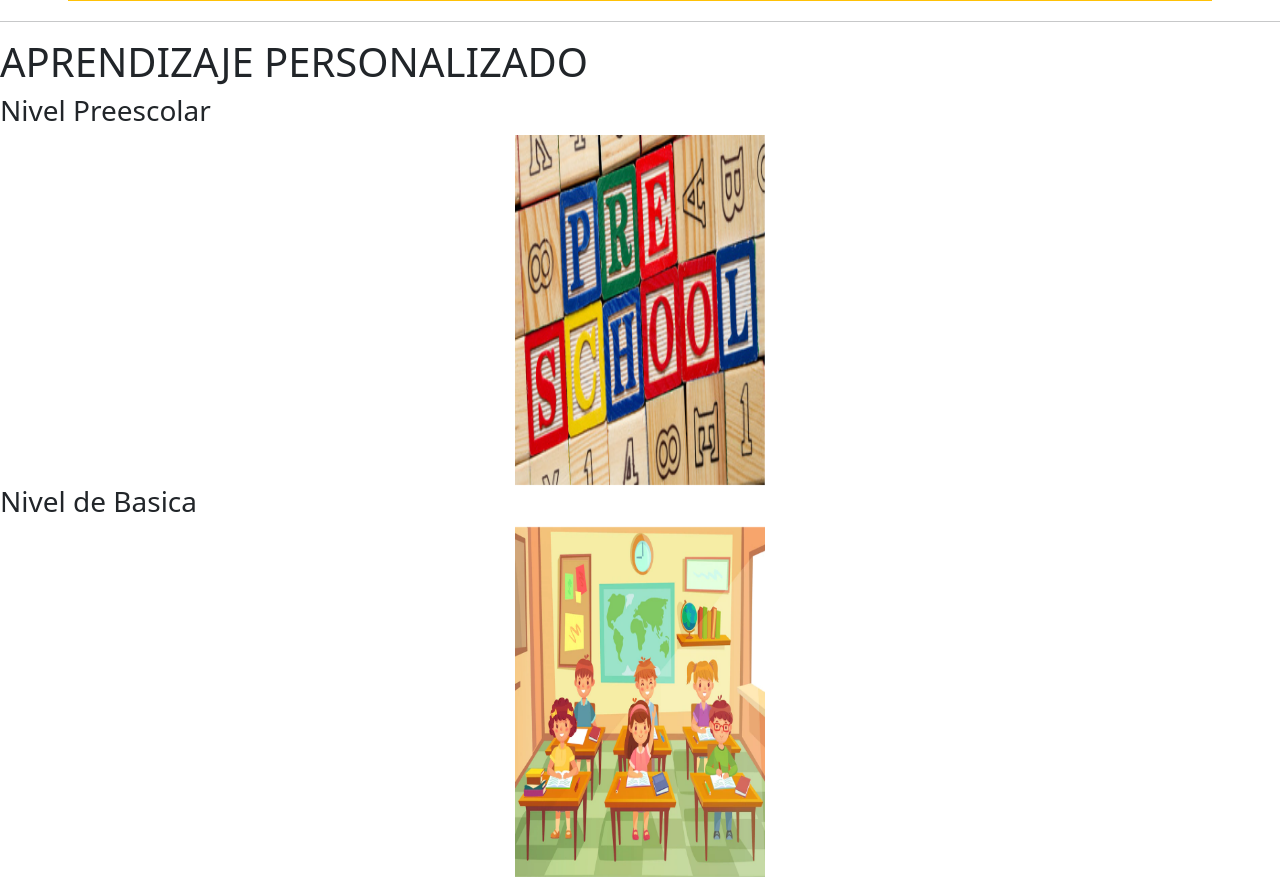
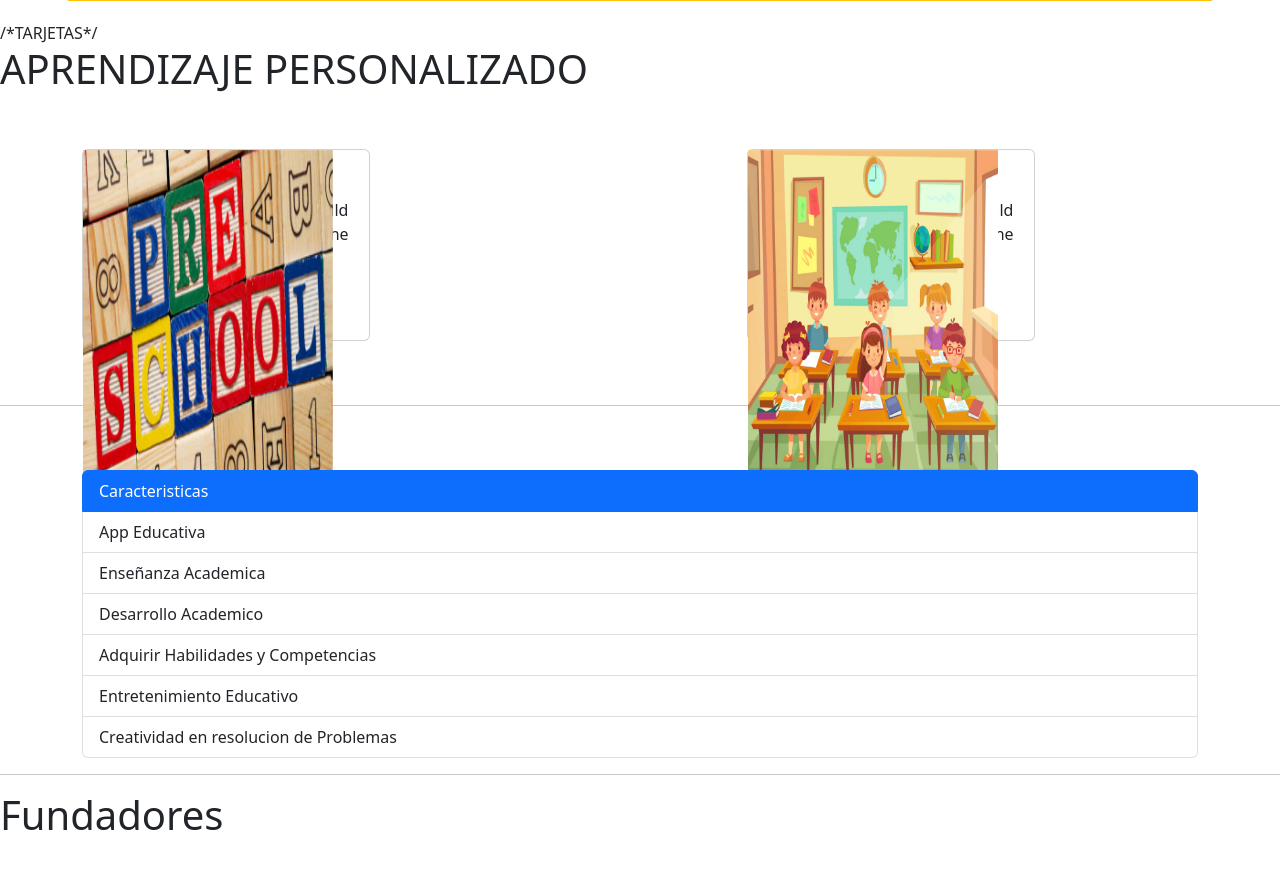
Before and after one commit to Gaherka/MathPlaying, a plain HTML site: page index.html in a window 1280 px wide. Shown: the part 1712-2592 px from the top of the page. Drawn offline with Linux system fonts and the light colour scheme.

Commit message:
Update index.html

```diff
--- a/index.html
+++ b/index.html
@@ -142,24 +142,38 @@
     </div>
     </section>
 
+    /*TARJETAS*/
+
 <section>
-<hr>
 <h1>APRENDIZAJE PERSONALIZADO</h1>
+    <div class="container">
+        <div class="row py-5">
+            <div class="col-md-7">
+                <div class="card" style="width: 18rem;">
+                    <img class="front" src="./assets/img/240_F_41065223_4E65nwV7uzJOR4PAI6xdvwGJIz3mfuua.jpg">
+                    <div class="card-body">
+                      <h5 class="card-title">Card title</h5>
+                      <p class="card-text">Some quick example text to build on the card title and make up the bulk of the card's content.</p>
+                      <a href="#" class="btn btn-primary">Go somewhere</a>
+                    </div>
+                  </div>
 
-     <tr>
-         <td><h3>Nivel Preescolar</h3></td>
-         <div class="container" id="cards">
-             <img class="front" src="./assets/img/240_F_41065223_4E65nwV7uzJOR4PAI6xdvwGJIz3mfuua.jpg">
+
             </div>
-     </tr>
+            <div class="col-md-5">
 
- <tr>
-     <td><h3>Nivel de Basica</h3></td>
-     <div class="container" id="cards">
-             <img class="front" src="./assets/img/kids-classroom-primary-school-children-desks-lesson_102902-345.webp">
-             <p><img class="izquierda"></p>
+                <div class="card" style="width: 18rem;">
+                    <img class="front" src="./assets/img/kids-classroom-primary-school-children-desks-lesson_102902-345.webp">
+                    <div class="card-body">
+                      <h5 class="card-title">Card title</h5>
+                      <p class="card-text">Some quick example text to build on the card title and make up the bulk of the card's content.</p>
+                      <a href="#" class="btn btn-primary">Go somewhere</a>
+                    </div>
+
+
             </div>
-        </tr>
+    </div>
+
 </section>
 <hr>
 <section>
```
